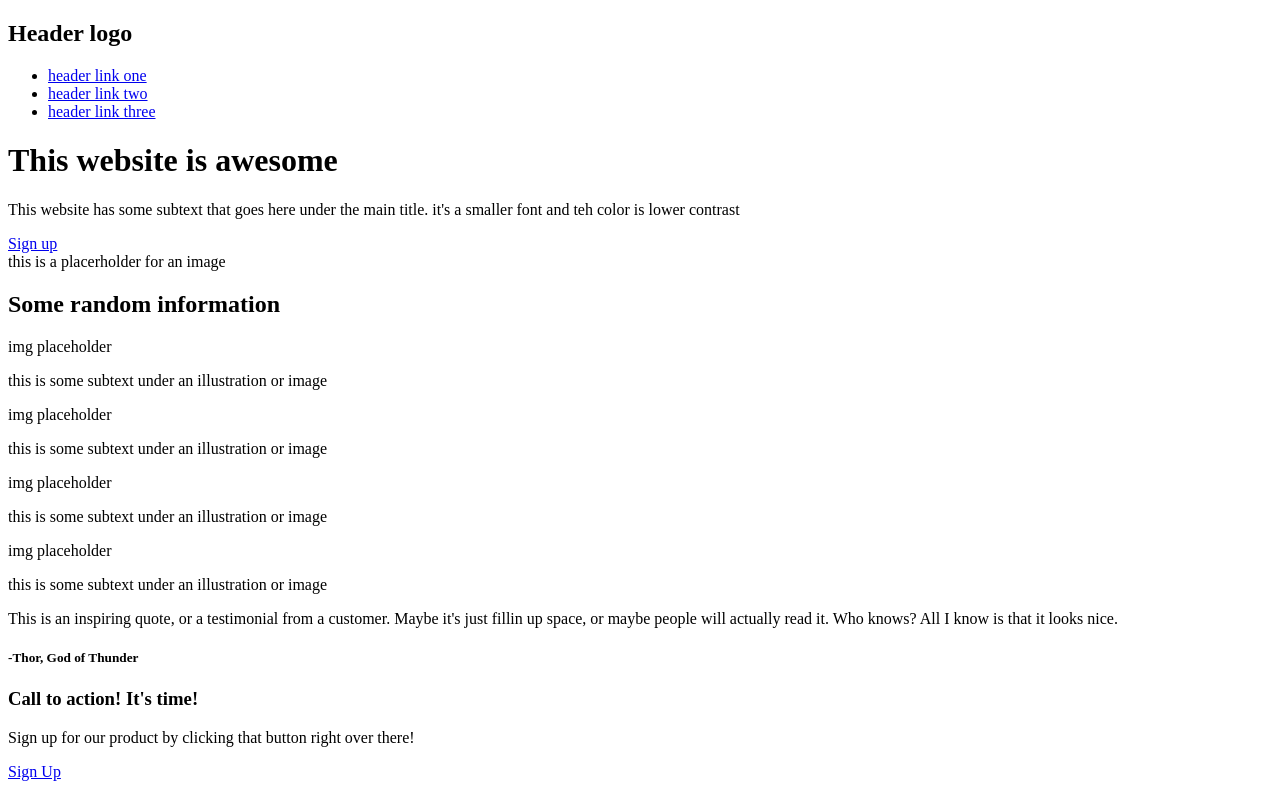
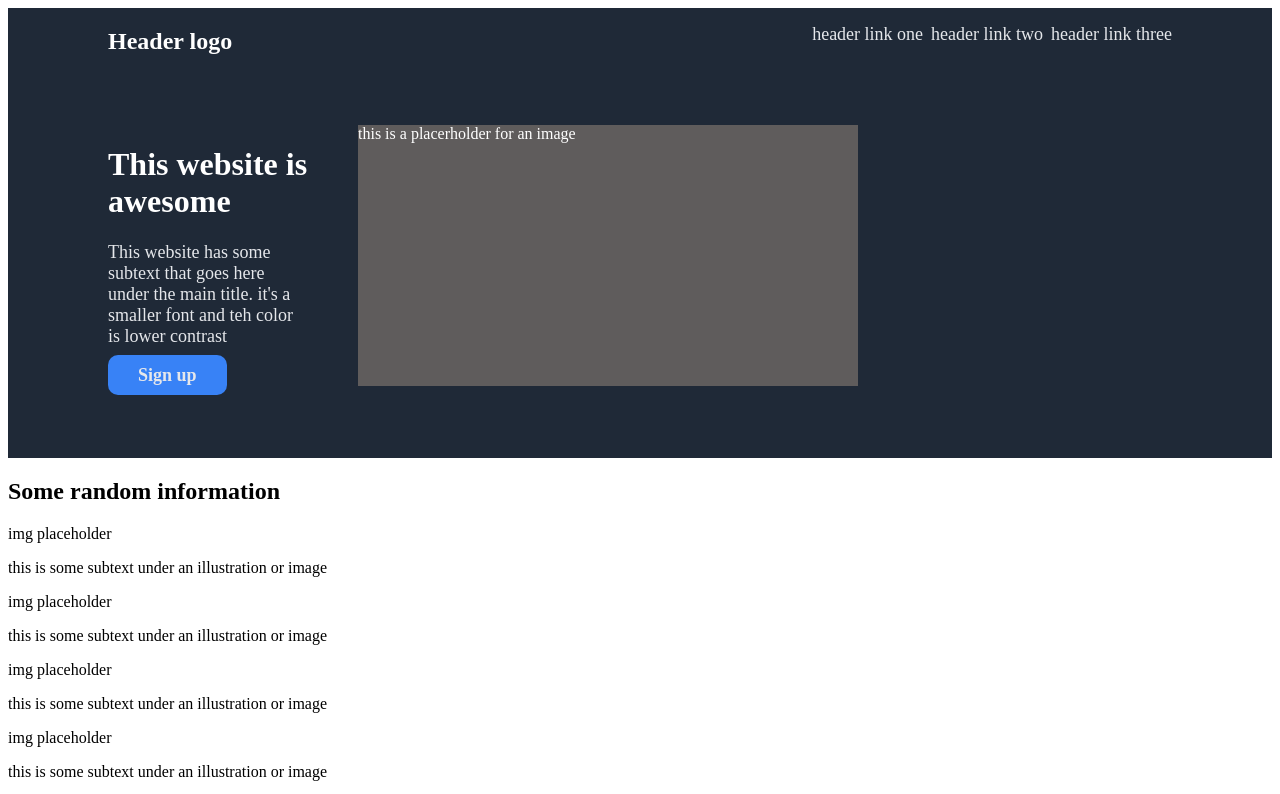
Before and after one commit to alanvillagrand/landing-page, a plain HTML site: page index.html in a window 1280 px wide. Shown: the top 794 px of the page. Drawn offline with Linux system fonts and the light colour scheme.

Commit message:
Added base styling to top of page. Updated some class names to html.

```diff
--- a/index.html
+++ b/index.html
@@ -4,6 +4,7 @@
     <meta charset="UTF-8">
     <meta name="viewport" content="width=device-width, initial-scale=1.0">
     <title>Home-page</title>
+    <link rel="stylesheet" href="./style.css">
 </head>
 <body>
     <div class="top-page">
@@ -23,9 +24,9 @@
             <div class="description">
                 <h1>This website is awesome</h1>
                 <p>This website has some subtext that goes here under the main title. it's a smaller font and teh color is lower contrast</p>
-                <a href="#">Sign up</a>
+                <a href="#" id="SIGN-UP">Sign up</a>
             </div>
-            <div class="image-placeholder">
+            <div class="img-placeholder">
                 this is a placerholder for an image
             </div>
         </div>
--- /dev/null
+++ b/style.css
@@ -0,0 +1,61 @@
+body{
+    display: flex;
+    flex-direction: column;
+}
+
+ul {
+    list-style: none;
+}
+
+a {
+    text-decoration: none;
+    color: white;
+}
+
+.top-page {
+    display: flex;
+    flex-direction: column;
+    flex-basis: 450px;
+    gap: 50px;
+    background-color: #1F2937;
+    color: white;
+    padding-left: 100px;
+    padding-right: 100px;
+}
+
+.top-page p,
+.top-page a{
+    font-size: 18px;
+    color: #E5E7EB;
+}
+
+.header {
+    display: flex;
+    justify-content: space-between;
+}
+
+.right-items ul {
+    display: flex;
+    gap: 8px;
+}
+
+.top-content {
+    display: flex;
+    gap: 50px;
+}
+
+.description {
+    max-width: 200px;
+}
+
+.img-placeholder {
+    background-color: rgb(95, 92, 92);
+    width: 500px;
+}
+
+#SIGN-UP {
+    border-radius: 10px;
+    background: #3882F6;
+    padding: 10px 30px;
+    font-weight: bold;
+}
```
